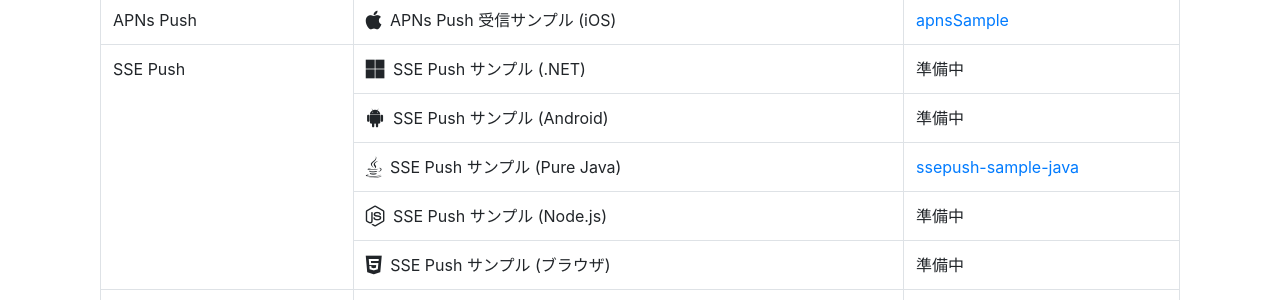
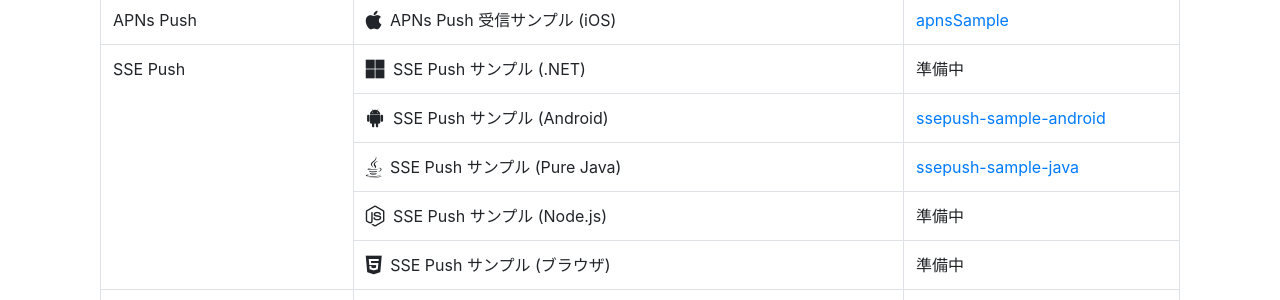
Before and after one commit to nec-baas/nec-baas.github.io, a Jekyll site: the page built from samples.html, in a window 1280 px wide. Shown: the part 890-1190 px from the top of the page. Built offline with Jekyll 4.4.1, drawn with Linux system fonts in a browser that asks for light colours; nearby versions of some CDN libraries.

Commit message:
add sample

```diff
--- a/samples.html
+++ b/samples.html
@@ -95,7 +95,7 @@ title: NEC Mobile Backend Platform - Downloads
                 </tr>
                 <tr>
                     <td><i class="fab fa-android fa-lg pr-1"></i> SSE Push サンプル (Android)</td>
-                    <td>準備中</td>
+                    <td><a href="https://github.com/nec-baas/ssepush-sample-android">ssepush-sample-android</a></td>
                 </tr>
                 <tr>
                     <td><i class="fab fa-java fa-lg pr-1"></i> SSE Push サンプル (Pure Java)</td>
```
